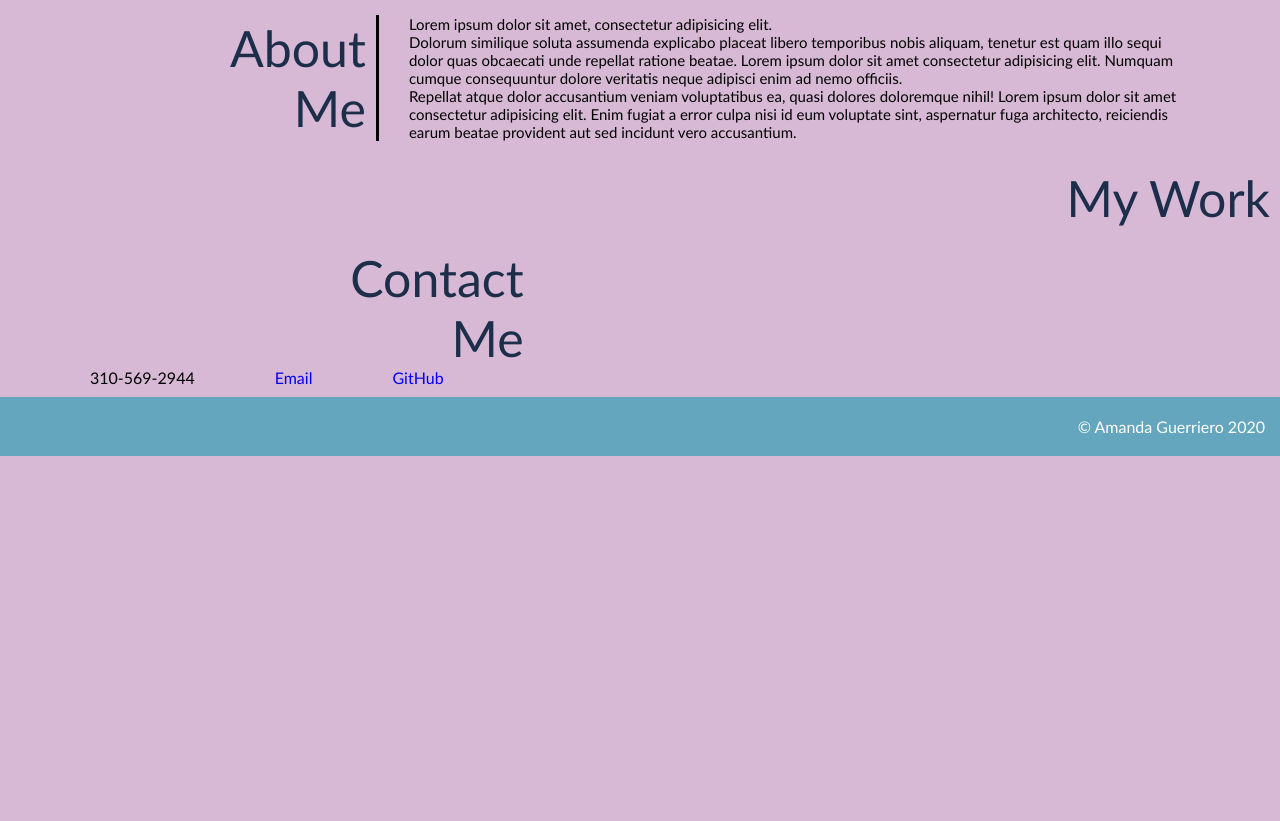
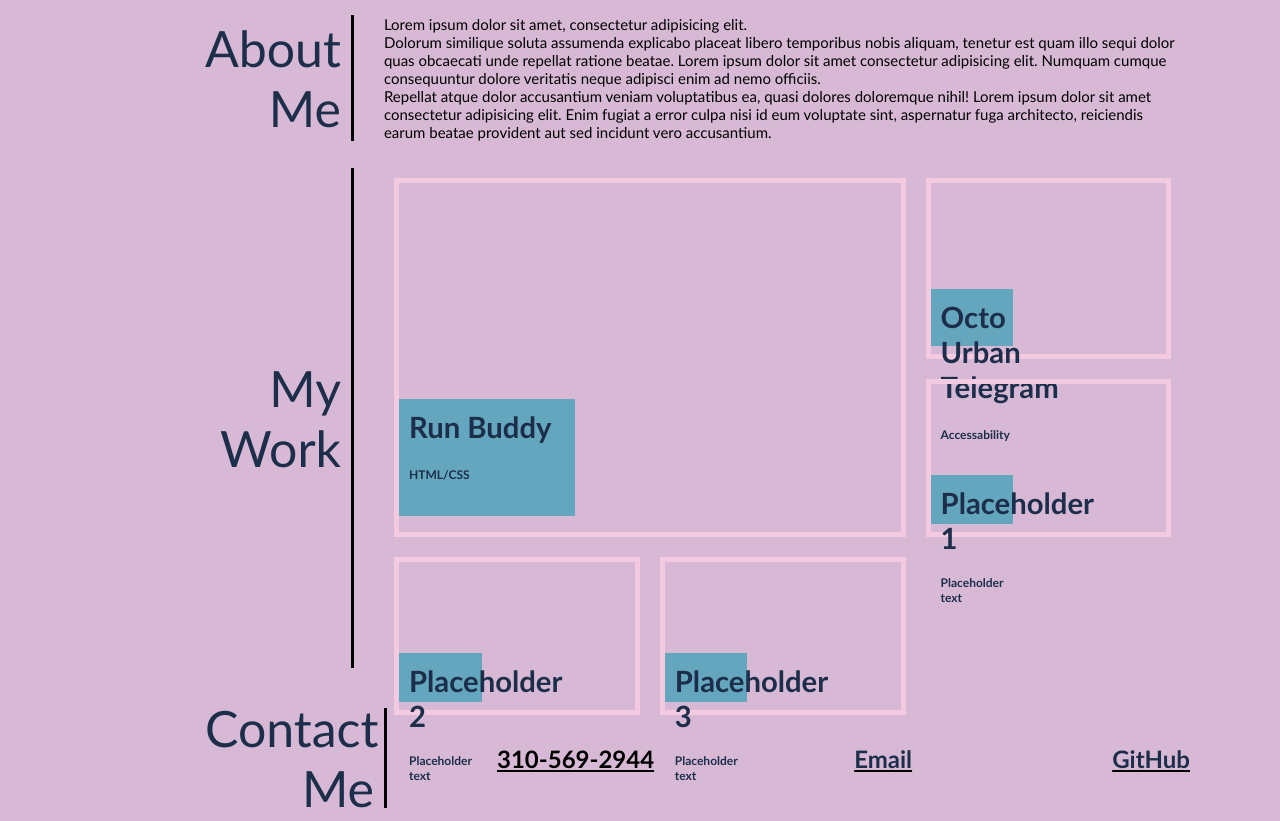
Before and after one commit to AmandaGuerriero/portfolio, a plain HTML site: page index.html in a window 1280 px wide. Shown: the part 274-1095 px from the top of the page. Before the commit the page ends 800 px from the top, so only its background shows below. Drawn offline with Linux system fonts and the light colour scheme.

Commit message:
Updated My Work styles and consolidated css across sections

```diff
--- a/assets/css/style.css
+++ b/assets/css/style.css
@@ -119,60 +119,102 @@ section h2 {
     font-weight: normal;
 }
 
-/* About Me Styles Start */
-
-.about {
+.about, .work, .contact {
     display: flex;
-    flex-wrap: no-wrap;
-    justify-content: space-between;
     align-items: center;
 }
 
-.about-header {
+.about-header, .work-header, .contact-header {
     width: 15%;
-    margin-right: 20px;
-    justify-content: flex-end;
     padding-left: 20px;
-    margin: 10px 10px 10px 200px;
+    margin: 10px 10px 10px 175px;
 }
 
-.about-details p {
+.about-details p, .work-grid-wrapper, .contact-info {
     width: 90%;
-    padding-left: 10px;
     border-left: solid;
     padding-left: 30px;
     justify-content: flex-start;
     font-size: 15px;
 }
+/* Global Section Styles End */
+
+/* About Me Styles Start */
 
 /* About Me Styles End */
 
 /* My Work Styles Start */
+.work-grid-container {
+    display: grid;
+    grid-template-columns: repeat(3, 1fr);
+    grid-template-rows: repeat(3, 1fr);
+    width: 90%;
+    color: var(--section-header);
+    font-size: 1.2rem;
+    height: 500px;
+}
+
+.work-grid-item {
+    display: flex;
+    margin: 10px 10px;
+    border: 5px solid var(--pink);
+    color: var(--section-header);
+    font-size: 30px;
+    align-items: flex-end;
+    font-size: 25px;
+    padding-bottom: 3%;
+}
+
+.work-grid-item-info {
+    background-color: var(--teal-blue);
+    height: 35%;
+    width: 35%;
+}
+
+.work-grid-item h3, h4{
+    width: 100%;
+    padding: 10px 10px;
+    text-align: left;
+    flex-wrap: wrap;
+    display: inline-block;
+}
+
+.work-grid-item h4 {
+    font-size: 12px;
+}
+
+.work-grid-item.work-1 {
+    grid-column: 1 / span 2;
+    grid-row: 1 /span 2;
+    flex-wrap: wrap;
+}
+
+
 
 /* My Work Styles End */
 
 /* Contact Me Styles Start */
 
-.contact {
-    width: 100%;
-    display: flex;
-    flex-wrap: wrap;
-    align-items: center;
-}
-
 .contact-info ul {
     display: flex;
     padding: 0px 40px;
-    justify-content: flex-end;
+    justify-content: space-between;
+    align-items: center;
+    height: 100px;
+
 }
 
 .contact-info ul li {
     list-style: none;
     padding: 0px 40px;
+    text-decoration: underline;
+    font-weight: bolder;
+    font-size: 24px;
 }
 
 .contact a {
     text-decoration: none;
+    color: var(--section-header);
 }
 
 
@@ -230,12 +272,24 @@ footer {
     }
 
     /* About */
-    .about {
+    .about, .work, .contact {
         flex-wrap: wrap;
     }
 
-    .about-header {
+    .about-header, .work-header, .contact-header {
+        width: 100%;
+        margin: unset;
+        padding-bottom: 30px;
+    }
 
+    .about-header h2, .work-header h2, .contact-header h2{
+        font-size: 60px;
+        text-decoration: underline;
+        text-align: center;
+    }
+
+    .about-details p, .work-grid-wrapper, .contact-info {
+        border: unset;
     }
 }
 
@@ -244,7 +298,7 @@ footer {
     /* Hero */
     .hero {
         height: 125px;
-        justify-content: center;
+        /* justify-content: center; */
     }
 }
 
@@ -268,6 +322,7 @@ footer {
     }
 
     .hero-phrase {
-
+        padding: unset;
+        text-align: center;
     }
 }
--- a/index.html
+++ b/index.html
@@ -52,15 +52,47 @@
             <div class="work-header">
                 <h2>My Work</h2>
             </div>
-            <div class="work-details">
-                <div class="work-grid-item"
+            <div class="work-grid-wrapper">
+                <div class="work-grid-container">
+                    <div class="work-grid-item work-1">
+                        <div class="work-grid-item-info">
+                            <h3>Run Buddy</h3>
+                            <h4>HTML/CSS</h4>
+                        </div>
+                    </div>
+                    <div class="work-grid-item work-2">
+                        <div class="work-grid-item-info">
+                            <h3>Octo Urban Telegram</h3>
+                            <h4>Accessability</h4>
+                        </div>
+                    </div>
+                    <div class="work-grid-item work-3">
+                        <div class="work-grid-item-info">
+                            <h3>Placeholder 1</h3>
+                            <h4>Placeholder text</h4>
+                        </div>
+                    </div>
+                    <div class="work-grid-item work-4">
+                        <div class="work-grid-item-info">
+                            <h3>Placeholder 2</h3>
+                            <h4>Placeholder text</h4>
+                        </div>
+                    </div>
+                    <div class="work-grid-item work-5">
+                        <div class="work-grid-item-info">
+                            <h3>Placeholder 3</h3>
+                            <h4>Placeholder text</h4>
+                        </div>
+                    </div>
+                </div>
             </div>
         </section>
 
         <!-- Contact Section -->
         <section id="contact-me" class="contact">
-            <div class="flex-row">
-                <h2>Contact </br> Me</h2>
+            <div class="contact-header">
+                <h2>Contact Me</h2>
+            </div>
                 <div class="contact-info">
                     <ul>
                         <li>
```
